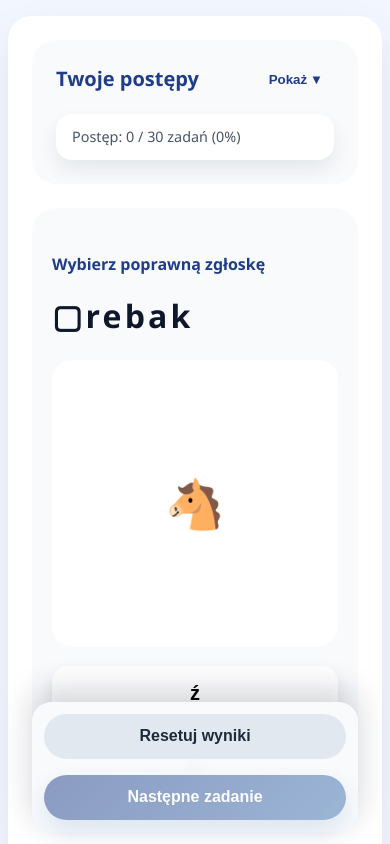
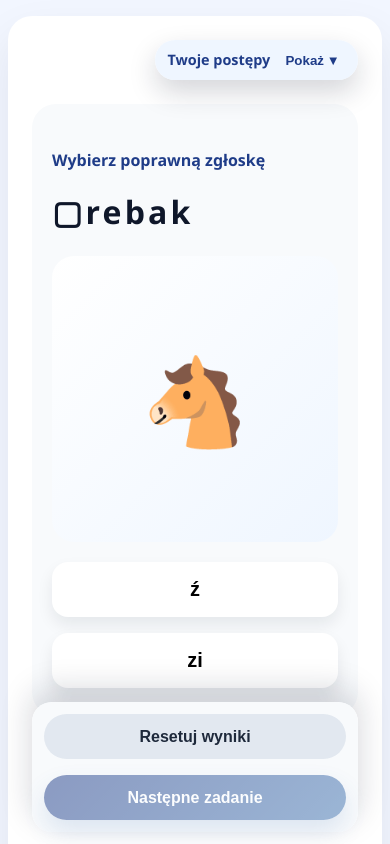
Before and after one commit to RafalBazarnik/edu-fun-app, a React (Vite) app: page / in a window 390 px wide. Both pictures are taken after a click on the button "Rozpocznij ćwiczenie". Shown: the top 844 px of the page. Built offline with nearby package versions, Linux system fonts and the light colour scheme.

Commit message:
Adjust mobile layout and add feedback modal

```diff
--- a/src/components/StatsPanel.tsx
+++ b/src/components/StatsPanel.tsx
@@ -52,9 +52,16 @@ export default function StatsPanel() {
     [postep, sumaZadan, wykonane]
   );
 
+  const collapsed = isCompact && !expanded;
+
   return (
     <aside
-      className={classNames('stats', isCompact && 'stats--compact', expanded && 'stats--expanded')}
+      className={classNames(
+        'stats',
+        isCompact && 'stats--compact',
+        expanded && 'stats--expanded',
+        collapsed && 'stats--collapsed'
+      )}
       aria-live="polite"
     >
       <div className="stats__header">
@@ -73,12 +80,12 @@ export default function StatsPanel() {
           </button>
         )}
       </div>
-      {isCompact && !expanded && (
+      {collapsed && (
         <p className="stats__summary" aria-live="polite">
           {summary}
         </p>
       )}
-      <div className="stats__content" hidden={isCompact && !expanded}>
+      <div className="stats__content" hidden={collapsed}>
         <div className="stats__grid">
           <div className="stats__item">
             <span className="stats__label">Rozwiązane</span>
--- a/src/components/TaskCard.tsx
+++ b/src/components/TaskCard.tsx
@@ -1,4 +1,4 @@
-import { useMemo } from 'react';
+import { useEffect, useMemo, useState } from 'react';
 import { useSession } from '../context/SessionContext';
 
 function cn(...klasy: Array<string | false | undefined>): string {
@@ -6,7 +6,8 @@ function cn(...klasy: Array<string | false | undefined>): string {
 }
 
 export default function TaskCard() {
-  const { aktualneZadanie, udzielOdpowiedzi, odpowiedzi } = useSession();
+  const { aktualneZadanie, udzielOdpowiedzi, odpowiedzi, nastepneZadanie } = useSession();
+  const [showModal, setShowModal] = useState(false);
 
   const ostatniaOdpowiedz = useMemo(() => {
     if (!aktualneZadanie) {
@@ -33,6 +34,33 @@ export default function TaskCard() {
   }, [aktualneZadanie]);
 
   const pokazKomentarz = Boolean(ostatniaOdpowiedz && aktualneZadanie.komentarz);
+
+  useEffect(() => {
+    if (ostatniaOdpowiedz) {
+      setShowModal(true);
+    } else {
+      setShowModal(false);
+    }
+  }, [ostatniaOdpowiedz]);
+
+  useEffect(() => {
+    if (typeof document === 'undefined') {
+      return undefined;
+    }
+    if (showModal) {
+      const previousOverflow = document.body.style.overflow;
+      document.body.style.overflow = 'hidden';
+      return () => {
+        document.body.style.overflow = previousOverflow;
+      };
+    }
+    return undefined;
+  }, [showModal]);
+
+  const zamknijModal = () => {
+    setShowModal(false);
+    nastepneZadanie();
+  };
 
   return (
     <article className="task-card" aria-live="polite">
@@ -85,8 +113,9 @@ export default function TaskCard() {
           );
         })}
       </div>
-      {ostatniaOdpowiedz && (
-        <footer className="task-card__feedback">
+      {ostatniaOdpowiedz && showModal && (
+        <div className="feedback-modal" role="dialog" aria-modal="true" aria-label="Informacja zwrotna">
+          <div className="feedback-modal__dialog">
             <p className={cn('feedback', ostatniaOdpowiedz.poprawna ? 'feedback--correct' : 'feedback--wrong')}>
               {ostatniaOdpowiedz.poprawna
                 ? 'Brawo! To prawidłowa odpowiedź.'
@@ -96,7 +125,11 @@ export default function TaskCard() {
               Poprawne słowo: <strong>{aktualneZadanie.pelne}</strong>
             </p>
             {pokazKomentarz && <p className="feedback__hint">{aktualneZadanie.komentarz}</p>}
-        </footer>
+            <button type="button" className="btn btn--primary feedback-modal__action" onClick={zamknijModal}>
+              {`Dalej`}
+            </button>
+          </div>
+        </div>
       )}
     </article>
   );
--- a/src/styles/index.css
+++ b/src/styles/index.css
@@ -158,10 +158,10 @@ a {
 .task-card {
   background: #f8fafc;
   border-radius: 24px;
-  padding: 1.5rem;
+  padding: 1.25rem 1.5rem;
   display: flex;
   flex-direction: column;
-  gap: 1.5rem;
+  gap: 1.25rem;
 }
 
 .task-card__instruction {
@@ -176,25 +176,26 @@ a {
 }
 
 .task-card__media {
-  width: min(18rem, 70%);
+  width: min(13rem, 65vw);
   aspect-ratio: 1 / 1;
-  border-radius: 20px;
+  border-radius: 22px;
   overflow: hidden;
-  background: #fff;
+  background: linear-gradient(135deg, #ffffff, #eff6ff);
   display: flex;
   align-items: center;
   justify-content: center;
   margin: 0 auto;
+  padding: 1rem;
 }
 
 .task-card__emoji {
-  font-size: clamp(3rem, 10vw, 4.5rem);
+  font-size: clamp(4rem, 22vw, 6rem);
   line-height: 1;
 }
 
 .task-card__media svg {
-  width: 55%;
-  height: 55%;
+  width: 75%;
+  height: 75%;
 }
 
 .task-card__options {
@@ -257,6 +258,34 @@ a {
   background: #fff7ed;
   padding: 0.75rem 1rem;
   border-radius: 12px;
+}
+
+.feedback-modal {
+  position: fixed;
+  inset: 0;
+  background: rgba(15, 23, 42, 0.4);
+  display: flex;
+  align-items: center;
+  justify-content: center;
+  padding: 1.5rem;
+  z-index: 50;
+}
+
+.feedback-modal__dialog {
+  background: #fff;
+  border-radius: 24px;
+  padding: 1.75rem 1.5rem;
+  display: grid;
+  gap: 1rem;
+  max-width: 24rem;
+  width: 100%;
+  text-align: center;
+  box-shadow: 0 24px 50px rgba(15, 23, 42, 0.2);
+}
+
+.feedback-modal__action {
+  justify-self: center;
+  min-width: 10rem;
 }
 
 .stats {
@@ -377,6 +406,37 @@ a {
 
 .stats--compact {
   gap: 1rem;
+}
+
+.stats--compact.stats--collapsed {
+  align-self: flex-end;
+  padding: 0.5rem 0.75rem;
+  border-radius: 999px;
+  box-shadow: 0 12px 28px rgba(15, 23, 42, 0.18);
+  background: rgba(239, 246, 255, 0.95);
+  min-width: auto;
+  gap: 0.5rem;
+  margin-left: auto;
+}
+
+.stats--compact.stats--collapsed .stats__header {
+  justify-content: center;
+  gap: 0.35rem;
+}
+
+.stats--compact.stats--collapsed .stats__title {
+  font-size: 0.9rem;
+  color: #1f3c88;
+}
+
+.stats--compact.stats--collapsed .stats__toggle {
+  padding: 0.25rem 0.6rem;
+  background: transparent;
+  box-shadow: none;
+}
+
+.stats--compact.stats--collapsed .stats__summary {
+  display: none;
 }
 
 .stats--compact .stats__header {
```
Lines whose indentation alone changed are shown as unchanged.
